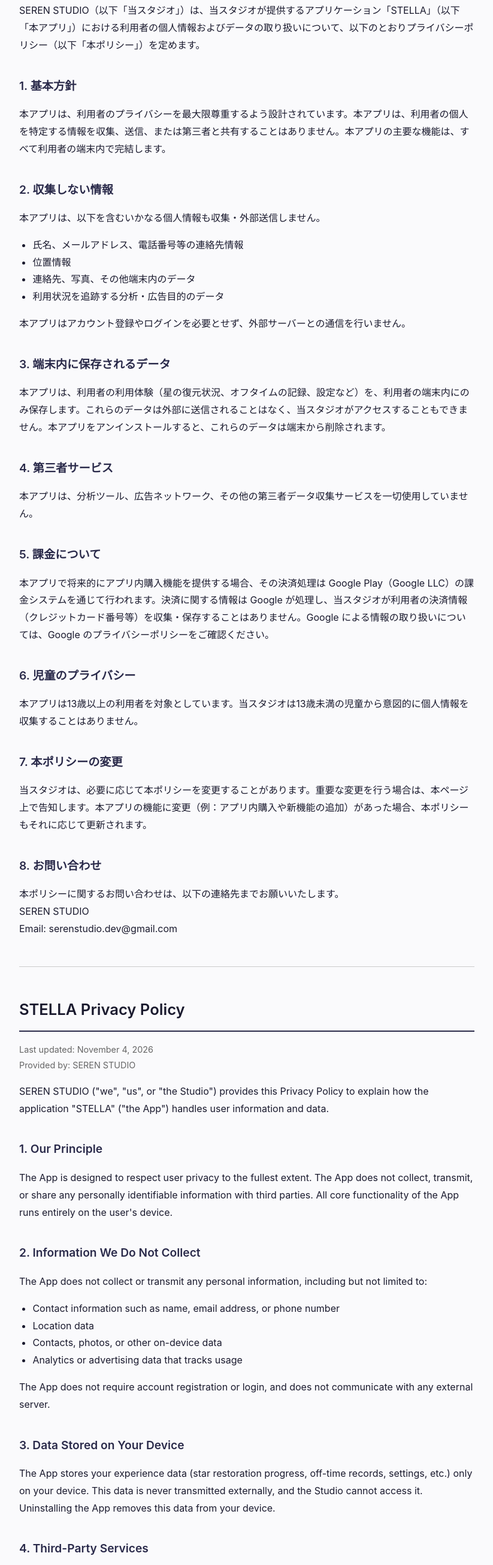
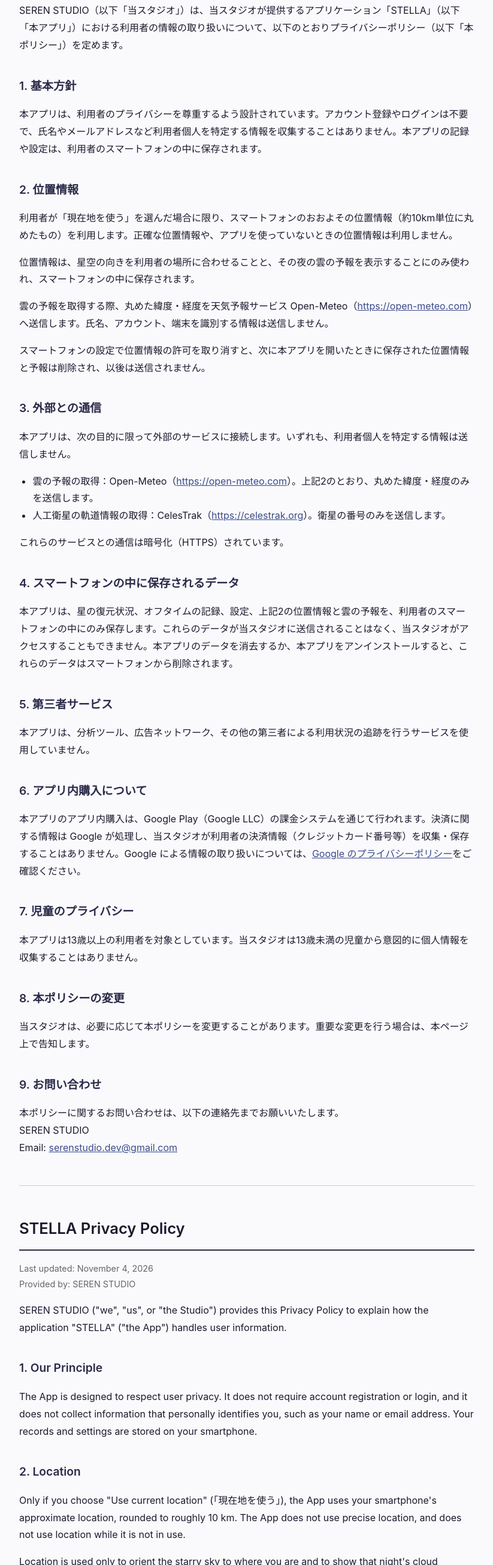
Before and after one commit to Soa-techlab/stella-privacy, a plain HTML site: page index.html in a window 1280 px wide. Shown: the part 191-2800 px from the top of the page at 60% size, without its empty margins (228-1051 px from the left). Drawn offline with Linux system fonts and the light colour scheme.

Commit message:
Update privacy policy text and formatting

```diff
--- a/index.html
+++ b/index.html
@@ -10,95 +10,99 @@
   h2{font-size:1.2rem;font-weight:600;margin-top:36px;color:#2a2a4a;}
   .lang-sep{margin:48px 0;border:none;border-top:1px solid #ccc;}
   .meta{color:#666;font-size:0.9rem;}
-  a{color:#3a4a8a;}
+  a{color:#3a4a8a;overflow-wrap:anywhere;}
   ul{padding-left:1.4em;}
 </style>
 </head>
 <body>
 
 <h1>STELLA プライバシーポリシー</h1>
-<p class="meta">最終更新日：2026年<span id="date-jp"></span><br>提供者：SEREN STUDIO</p>
+<p class="meta">最終更新日：2026年11月4日<br>提供者：SEREN STUDIO</p>
 
-<p>SEREN STUDIO（以下「当スタジオ」）は、当スタジオが提供するアプリケーション「STELLA」（以下「本アプリ」）における利用者の個人情報およびデータの取り扱いについて、以下のとおりプライバシーポリシー（以下「本ポリシー」）を定めます。</p>
+<p>SEREN STUDIO（以下「当スタジオ」）は、当スタジオが提供するアプリケーション「STELLA」（以下「本アプリ」）における利用者の情報の取り扱いについて、以下のとおりプライバシーポリシー（以下「本ポリシー」）を定めます。</p>
 
 <h2>1. 基本方針</h2>
-<p>本アプリは、利用者のプライバシーを最大限尊重するよう設計されています。本アプリは、利用者の個人を特定する情報を収集、送信、または第三者と共有することはありません。本アプリの主要な機能は、すべて利用者の端末内で完結します。</p>
+<p>本アプリは、利用者のプライバシーを尊重するよう設計されています。アカウント登録やログインは不要で、氏名やメールアドレスなど利用者個人を特定する情報を収集することはありません。本アプリの記録や設定は、利用者のスマートフォンの中に保存されます。</p>
 
-<h2>2. 収集しない情報</h2>
-<p>本アプリは、以下を含むいかなる個人情報も収集・外部送信しません。</p>
+<h2>2. 位置情報</h2>
+<p>利用者が「現在地を使う」を選んだ場合に限り、スマートフォンのおおよその位置情報（約10km単位に丸めたもの）を利用します。正確な位置情報や、アプリを使っていないときの位置情報は利用しません。</p>
+<p>位置情報は、星空の向きを利用者の場所に合わせることと、その夜の雲の予報を表示することにのみ使われ、スマートフォンの中に保存されます。</p>
+<p>雲の予報を取得する際、丸めた緯度・経度を天気予報サービス Open-Meteo（<a href="https://open-meteo.com">https://open-meteo.com</a>）へ送信します。氏名、アカウント、端末を識別する情報は送信しません。</p>
+<p>スマートフォンの設定で位置情報の許可を取り消すと、次に本アプリを開いたときに保存された位置情報と予報は削除され、以後は送信されません。</p>
+
+<h2>3. 外部との通信</h2>
+<p>本アプリは、次の目的に限って外部のサービスに接続します。いずれも、利用者個人を特定する情報は送信しません。</p>
 <ul>
-  <li>氏名、メールアドレス、電話番号等の連絡先情報</li>
-  <li>位置情報</li>
-  <li>連絡先、写真、その他端末内のデータ</li>
-  <li>利用状況を追跡する分析・広告目的のデータ</li>
+  <li>雲の予報の取得：Open-Meteo（<a href="https://open-meteo.com">https://open-meteo.com</a>）。上記2のとおり、丸めた緯度・経度のみを送信します。</li>
+  <li>人工衛星の軌道情報の取得：CelesTrak（<a href="https://celestrak.org">https://celestrak.org</a>）。衛星の番号のみを送信します。</li>
 </ul>
-<p>本アプリはアカウント登録やログインを必要とせず、外部サーバーとの通信を行いません。</p>
+<p>これらのサービスとの通信は暗号化（HTTPS）されています。</p>
 
-<h2>3. 端末内に保存されるデータ</h2>
-<p>本アプリは、利用者の利用体験（星の復元状況、オフタイムの記録、設定など）を、利用者の端末内にのみ保存します。これらのデータは外部に送信されることはなく、当スタジオがアクセスすることもできません。本アプリをアンインストールすると、これらのデータは端末から削除されます。</p>
+<h2>4. スマートフォンの中に保存されるデータ</h2>
+<p>本アプリは、星の復元状況、オフタイムの記録、設定、上記2の位置情報と雲の予報を、利用者のスマートフォンの中にのみ保存します。これらのデータが当スタジオに送信されることはなく、当スタジオがアクセスすることもできません。本アプリのデータを消去するか、本アプリをアンインストールすると、これらのデータはスマートフォンから削除されます。</p>
 
-<h2>4. 第三者サービス</h2>
-<p>本アプリは、分析ツール、広告ネットワーク、その他の第三者データ収集サービスを一切使用していません。</p>
+<h2>5. 第三者サービス</h2>
+<p>本アプリは、分析ツール、広告ネットワーク、その他の第三者による利用状況の追跡を行うサービスを使用していません。</p>
 
-<h2>5. 課金について</h2>
-<p>本アプリで将来的にアプリ内購入機能を提供する場合、その決済処理は Google Play（Google LLC）の課金システムを通じて行われます。決済に関する情報は Google が処理し、当スタジオが利用者の決済情報（クレジットカード番号等）を収集・保存することはありません。Google による情報の取り扱いについては、Google のプライバシーポリシーをご確認ください。</p>
+<h2>6. アプリ内購入について</h2>
+<p>本アプリのアプリ内購入は、Google Play（Google LLC）の課金システムを通じて行われます。決済に関する情報は Google が処理し、当スタジオが利用者の決済情報（クレジットカード番号等）を収集・保存することはありません。Google による情報の取り扱いについては、<a href="https://policies.google.com/privacy">Google のプライバシーポリシー</a>をご確認ください。</p>
 
-<h2>6. 児童のプライバシー</h2>
+<h2>7. 児童のプライバシー</h2>
 <p>本アプリは13歳以上の利用者を対象としています。当スタジオは13歳未満の児童から意図的に個人情報を収集することはありません。</p>
 
-<h2>7. 本ポリシーの変更</h2>
-<p>当スタジオは、必要に応じて本ポリシーを変更することがあります。重要な変更を行う場合は、本ページ上で告知します。本アプリの機能に変更（例：アプリ内購入や新機能の追加）があった場合、本ポリシーもそれに応じて更新されます。</p>
+<h2>8. 本ポリシーの変更</h2>
+<p>当スタジオは、必要に応じて本ポリシーを変更することがあります。重要な変更を行う場合は、本ページ上で告知します。</p>
 
-<h2>8. お問い合わせ</h2>
+<h2>9. お問い合わせ</h2>
 <p>本ポリシーに関するお問い合わせは、以下の連絡先までお願いいたします。<br>
 SEREN STUDIO<br>
-Email: serenstudio.dev@gmail.com</p>
+Email: <a href="mailto:serenstudio.dev@gmail.com">serenstudio.dev@gmail.com</a></p>
 
 <hr class="lang-sep">
 
-<h1>STELLA Privacy Policy</h1>
-<p class="meta">Last updated: <span id="date-en"></span>, 2026<br>Provided by: SEREN STUDIO</p>
+<h1 lang="en">STELLA Privacy Policy</h1>
+<div lang="en">
+<p class="meta">Last updated: November 4, 2026<br>Provided by: SEREN STUDIO</p>
 
-<p>SEREN STUDIO ("we", "us", or "the Studio") provides this Privacy Policy to explain how the application "STELLA" ("the App") handles user information and data.</p>
+<p>SEREN STUDIO ("we", "us", or "the Studio") provides this Privacy Policy to explain how the application "STELLA" ("the App") handles user information.</p>
 
 <h2>1. Our Principle</h2>
-<p>The App is designed to respect user privacy to the fullest extent. The App does not collect, transmit, or share any personally identifiable information with third parties. All core functionality of the App runs entirely on the user's device.</p>
+<p>The App is designed to respect user privacy. It does not require account registration or login, and it does not collect information that personally identifies you, such as your name or email address. Your records and settings are stored on your smartphone.</p>
 
-<h2>2. Information We Do Not Collect</h2>
-<p>The App does not collect or transmit any personal information, including but not limited to:</p>
+<h2>2. Location</h2>
+<p>Only if you choose "Use current location" (「現在地を使う」), the App uses your smartphone's approximate location, rounded to roughly 10 km. The App does not use precise location, and does not use location while it is not in use.</p>
+<p>Location is used only to orient the starry sky to where you are and to show that night's cloud forecast, and it is stored on your smartphone.</p>
+<p>To obtain the cloud forecast, the rounded latitude and longitude are sent to the weather forecast service Open-Meteo (<a href="https://open-meteo.com">https://open-meteo.com</a>). No name, account, or device identifier is sent.</p>
+<p>If you revoke the location permission in your smartphone's settings, the stored location and forecast are deleted the next time you open the App, and nothing is sent afterward.</p>
+
+<h2>3. Network Communication</h2>
+<p>The App connects to external services only for the following purposes. Neither receives information that personally identifies you.</p>
 <ul>
-  <li>Contact information such as name, email address, or phone number</li>
-  <li>Location data</li>
-  <li>Contacts, photos, or other on-device data</li>
-  <li>Analytics or advertising data that tracks usage</li>
+  <li>Cloud forecast: Open-Meteo (<a href="https://open-meteo.com">https://open-meteo.com</a>). Only the rounded latitude and longitude are sent, as described in section 2.</li>
+  <li>Satellite orbit data: CelesTrak (<a href="https://celestrak.org">https://celestrak.org</a>). Only satellite catalog numbers are sent.</li>
 </ul>
-<p>The App does not require account registration or login, and does not communicate with any external server.</p>
+<p>These connections are encrypted (HTTPS).</p>
 
-<h2>3. Data Stored on Your Device</h2>
-<p>The App stores your experience data (star restoration progress, off-time records, settings, etc.) only on your device. This data is never transmitted externally, and the Studio cannot access it. Uninstalling the App removes this data from your device.</p>
+<h2>4. Data Stored on Your Smartphone</h2>
+<p>The App stores your star restoration progress, off-time records, settings, and the location and cloud forecast described in section 2 only on your smartphone. This data is never sent to the Studio, and the Studio cannot access it. Clearing the App's data or uninstalling the App removes this data from your smartphone.</p>
 
-<h2>4. Third-Party Services</h2>
-<p>The App does not use any analytics tools, advertising networks, or other third-party data collection services.</p>
+<h2>5. Third-Party Services</h2>
+<p>The App does not use analytics tools, advertising networks, or any other third-party services that track usage.</p>
 
-<h2>5. In-App Purchases</h2>
-<p>If the App offers in-app purchases in the future, payment processing is handled through the Google Play billing system operated by Google LLC. Payment information is processed by Google, and the Studio does not collect or store your payment details (such as credit card numbers). For how Google handles this information, please refer to Google's Privacy Policy.</p>
+<h2>6. In-App Purchases</h2>
+<p>In-app purchases are processed through the Google Play billing system operated by Google LLC. Payment information is processed by Google, and the Studio does not collect or store your payment details (such as credit card numbers). For how Google handles this information, please refer to <a href="https://policies.google.com/privacy">Google's Privacy Policy</a>.</p>
 
-<h2>6. Children's Privacy</h2>
+<h2>7. Children's Privacy</h2>
 <p>The App is intended for users aged 13 and older. The Studio does not knowingly collect personal information from children under the age of 13.</p>
 
-<h2>7. Changes to This Policy</h2>
-<p>The Studio may update this Policy as necessary. Significant changes will be announced on this page. If the App's functionality changes (e.g., the addition of in-app purchases or new features), this Policy will be updated accordingly.</p>
+<h2>8. Changes to This Policy</h2>
+<p>The Studio may update this Policy as necessary. Significant changes will be announced on this page.</p>
 
-<h2>8. Contact</h2>
+<h2>9. Contact</h2>
 <p>For inquiries regarding this Policy, please contact:<br>
 SEREN STUDIO<br>
-Email: serenstudio.dev@gmail.com</p>
-
-<script>
-  var d=new Date();
-  document.getElementById('date-jp').textContent=(d.getMonth()+1)+'月'+d.getDate()+'日';
-  document.getElementById('date-en').textContent=d.toLocaleString('en-US',{month:'long',day:'numeric'});
-</script>
+Email: <a href="mailto:serenstudio.dev@gmail.com">serenstudio.dev@gmail.com</a></p>
+</div>
 
 </body>
 </html>
```
